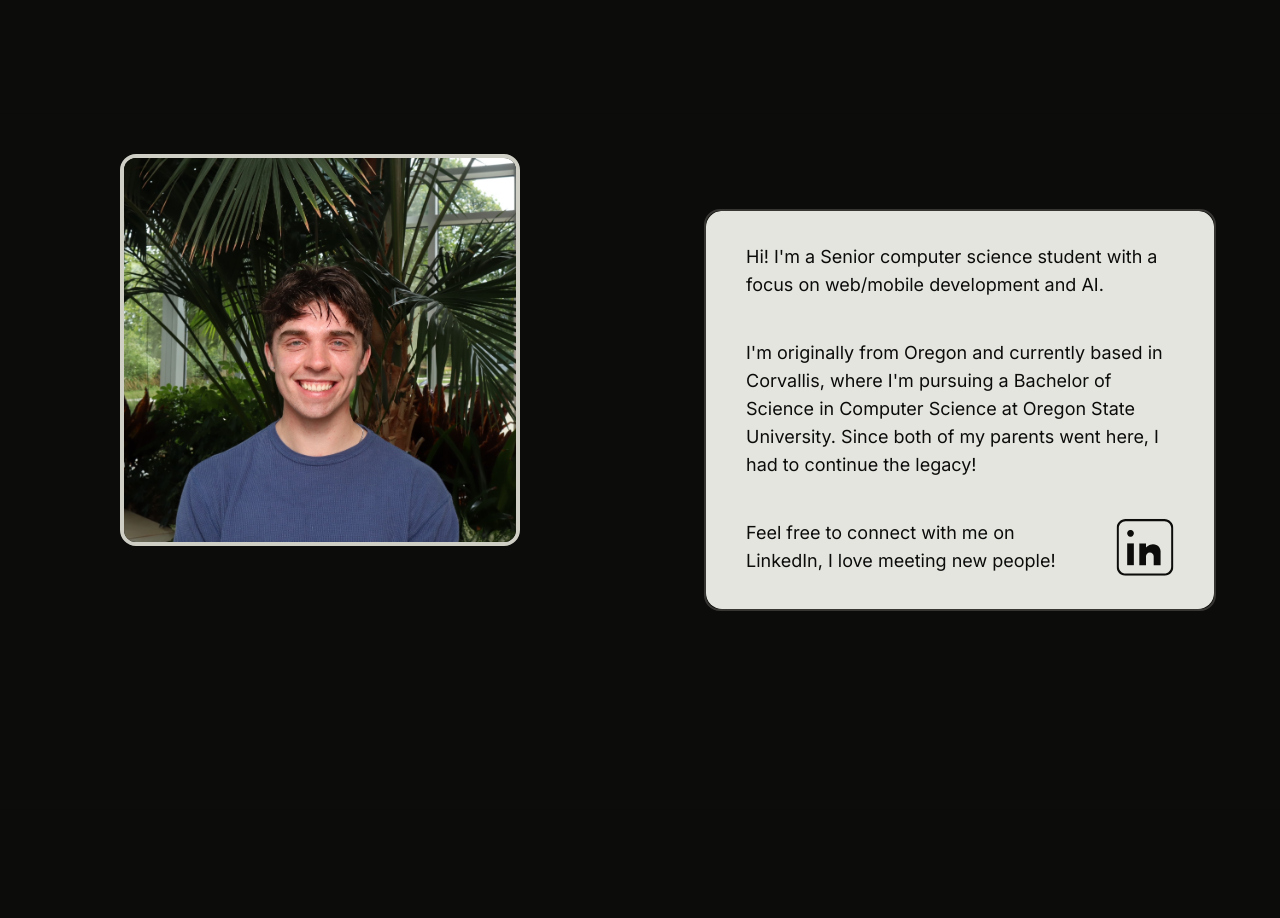
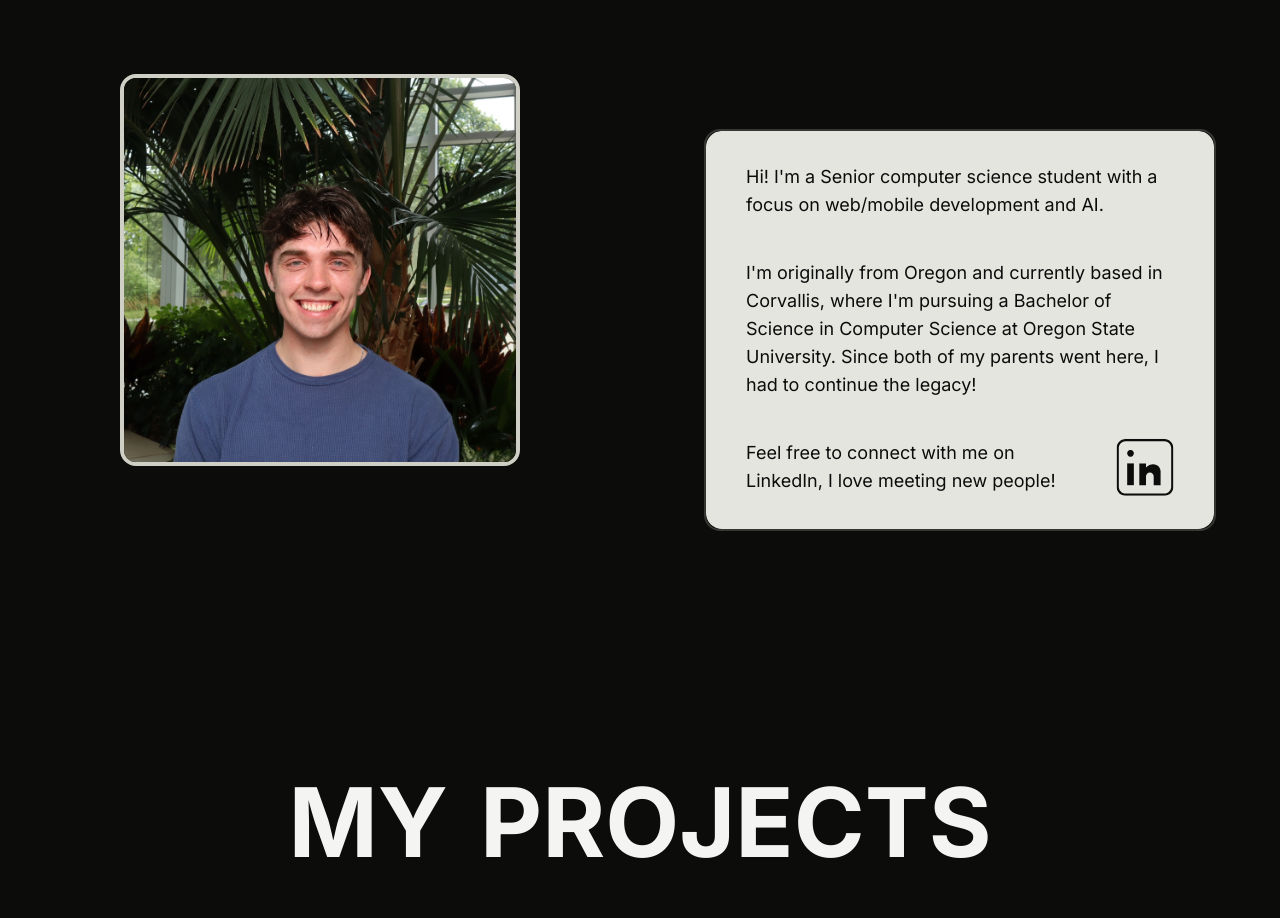
Before and after one commit to Carson274/Personal-Website-V2, a Next.js app: page / in a window 1280 px wide. Shown: the part 1114-2032 px from the top of the page. Built offline with nearby package versions, Linux system fonts and the light colour scheme.

Commit message:
Clean up section margins

```diff
--- a/src/app/sections/About/About.tsx
+++ b/src/app/sections/About/About.tsx
@@ -102,7 +102,7 @@ const About = () => {
           ))}
         </motion.div>
       </section>
-      <section className='about-section z-10 flex flex-col my-20 m:my-20 md:flex-row w-full justify-center items-center'>
+      <section className='about-section z-10 flex flex-col my-20 md:my-0 md:flex-row w-full justify-center items-center'>
         <div className='image-div flex w-3/4 md:w-1/2 h-full p-8 justify-center'>
           <motion.div
             style={{ y }}
--- a/src/app/sections/Projects/Projects.tsx
+++ b/src/app/sections/Projects/Projects.tsx
@@ -126,7 +126,7 @@ const Projects = () => {
       animate={controls}
       variants={containerVariants}
     >
-      <section className='z-0 relative about w-full h-1/5 mt-32 md:mt-40 text-center'>
+      <section className='z-0 relative about w-full h-1/5 mt-20 md:mt-32 text-center'>
         <div className='absolute top-full left-0 w-full h-full bg-black'></div>
         <motion.div
           className='text-white flex flex-row items-center justify-center text-5xl sm:text-6xl md:text-6xl lg:text-8xl font-bold mb-2 sm:mb-12'
```
